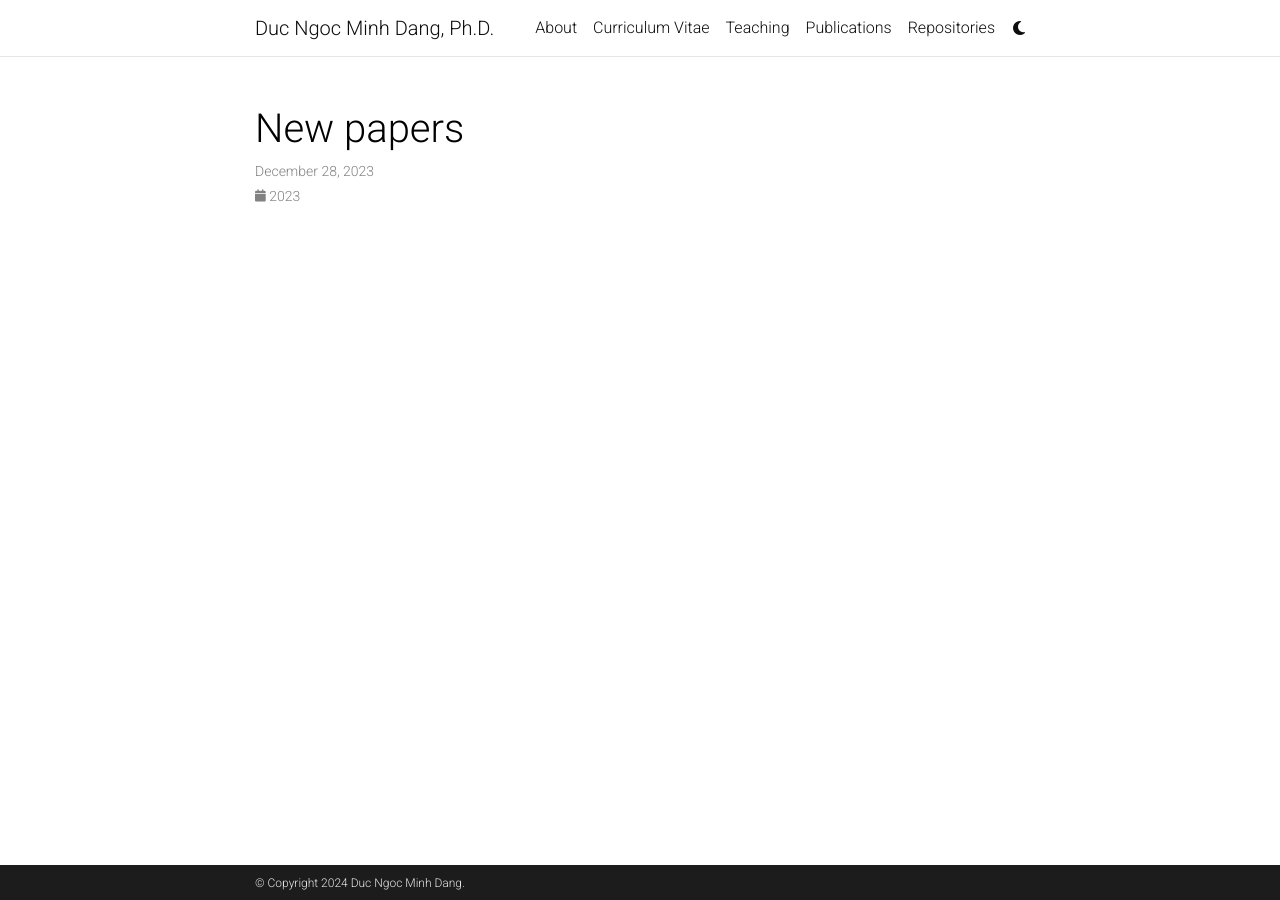
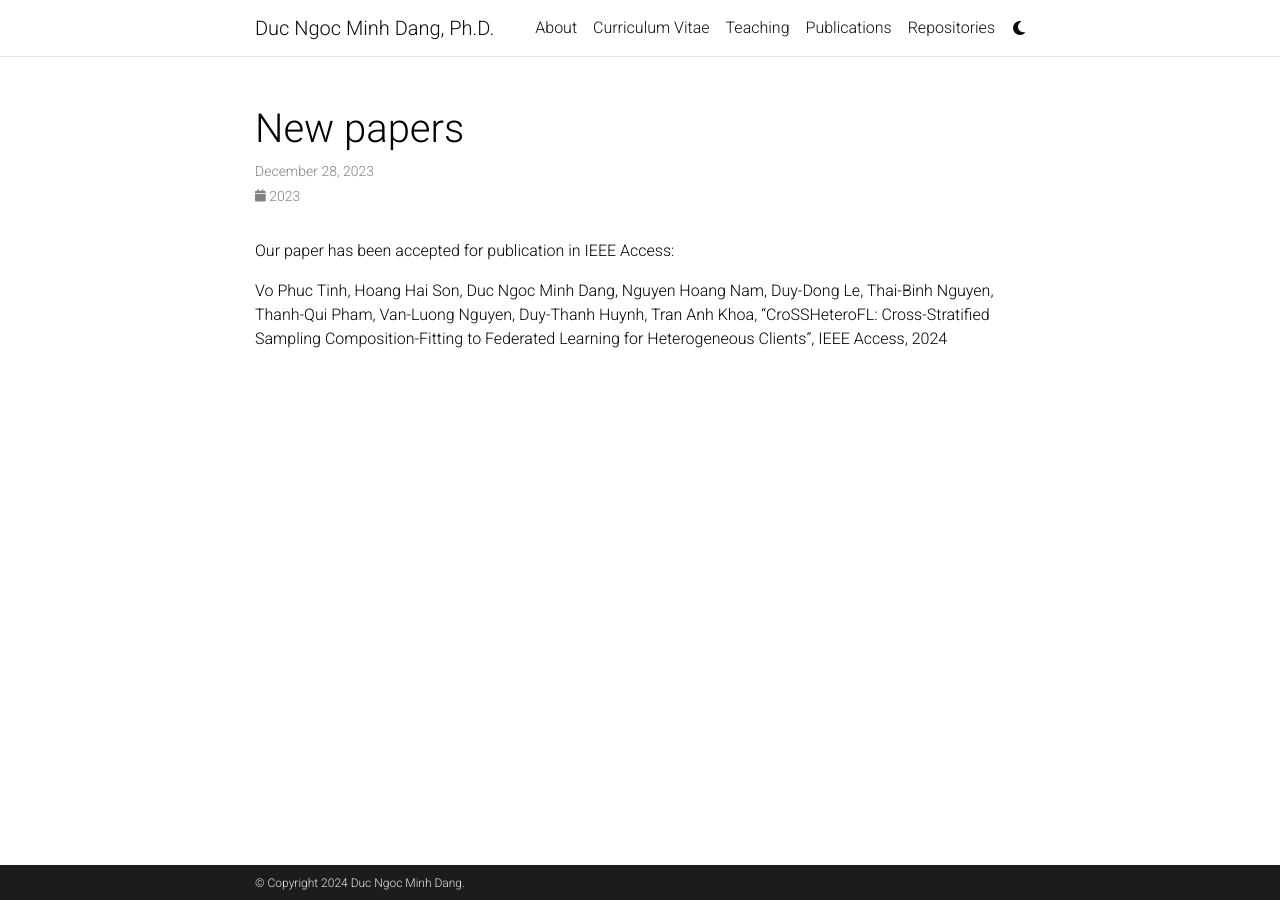
Before and after one commit to dnmduc/dnmduc.github.io, a Jekyll site: the page built from _news/announcement_2.md, in a window 1280 px wide. Built offline with Jekyll 4.4.1, drawn with Linux system fonts in a browser that asks for light colours; comment, search, counter and statistics services are not loaded; a style sheet for code colours, icons or effects is not loaded.

Commit message:
IEEE Access

```diff
--- a/_news/announcement_2.md
+++ b/_news/announcement_2.md
@@ -6,9 +6,6 @@ inline: true
 related_posts: false
 ---
 
-<!-- 02 papers are accepted in The 14th International Conference on ICT Convergence, Jeju, Korea, Oct 11 -13, 2023.
+Our paper has been accepted for publication in IEEE Access:
 
-
-- *“CLIP-Prefix for Image Captioning and an Experiment on Blind Image Guessing”*, [The 10th EAI International Conference on Industrial Networks and Intelligent Systems (INISCOM 2024)](https://iniscom.eai-conferences.org/2024/), Feb 20-21, 2024
-
-- *“Performance Comparison in Traffic Sign Recognition using Deep Learning”*, [The 10th EAI International Conference on Industrial Networks and Intelligent Systems (INISCOM 2024)](https://iniscom.eai-conferences.org/2024/), Feb 20-21, 2024   -->
+Vo Phuc Tinh, Hoang Hai Son, Duc Ngoc Minh Dang, Nguyen Hoang Nam, Duy-Dong Le, Thai-Binh Nguyen, Thanh-Qui Pham, Van-Luong Nguyen, Duy-Thanh Huynh, Tran Anh Khoa, "CroSSHeteroFL: Cross-Stratified Sampling Composition-Fitting to Federated Learning for Heterogeneous Clients", IEEE Access, 2024
```
